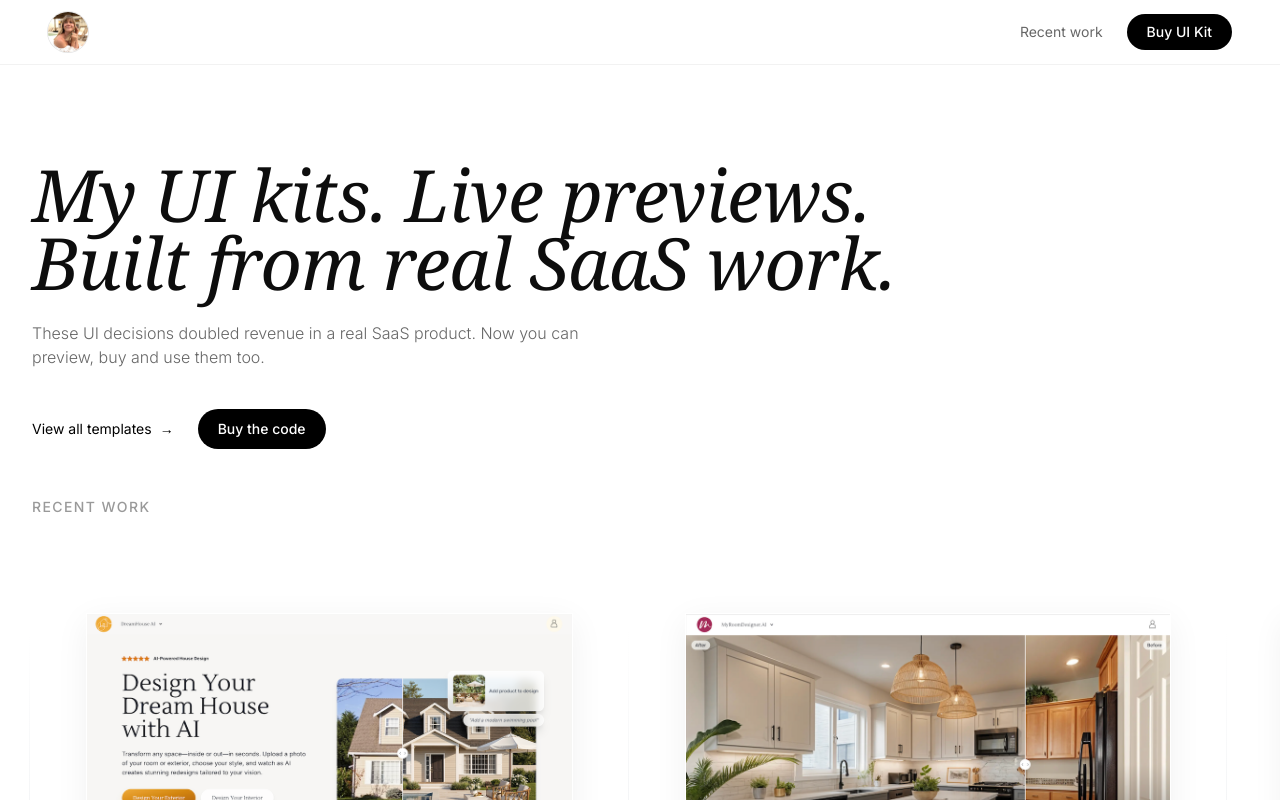
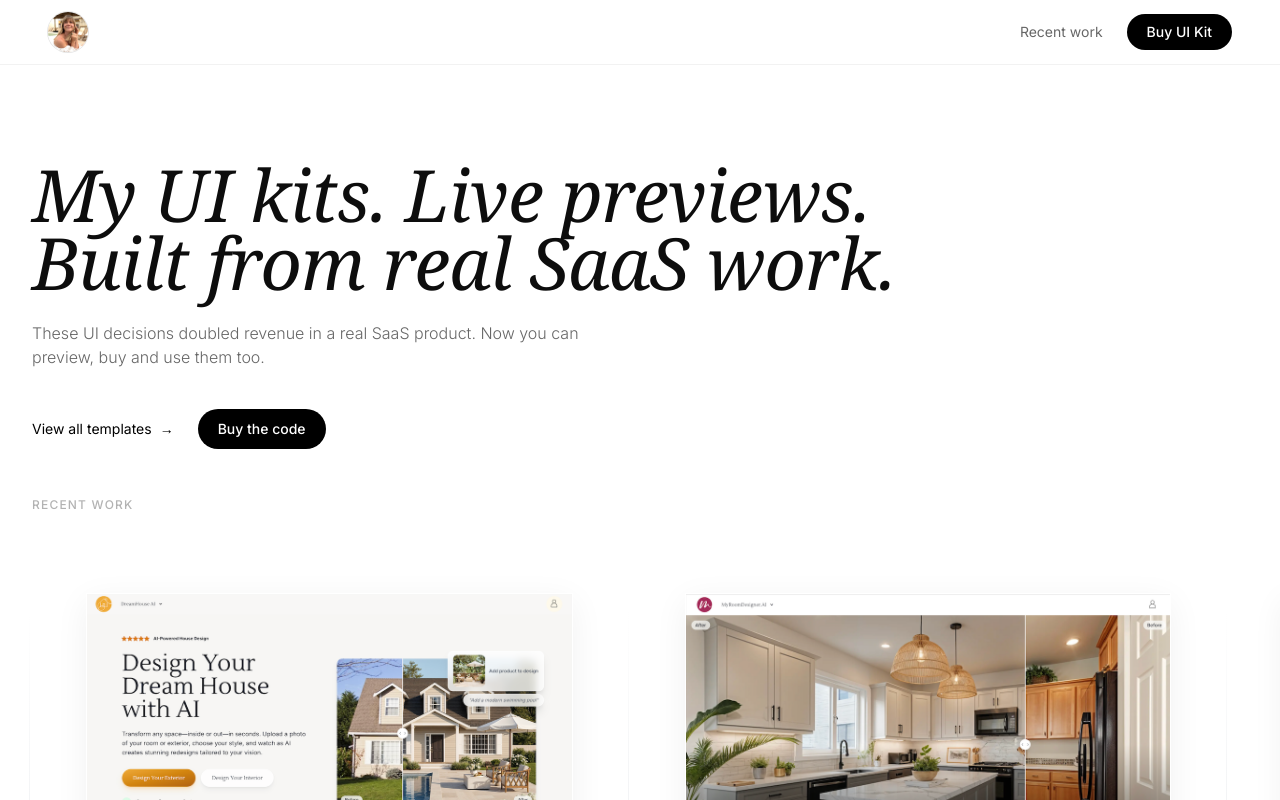
Before and after one commit to mh2023sfdbf/itsmarta-ui-kit, a Next.js app: page / in a window 1280 px wide. Shown: the top 800 px of the page. Built offline with nearby package versions, Linux system fonts and the light colour scheme; a web font is replaced by a local one.

Commit message:
Make Recent work subtitle smaller and closer to slides

```diff
--- a/components/sections/HeroGlassy.tsx
+++ b/components/sections/HeroGlassy.tsx
@@ -1020,8 +1020,8 @@ export default function PricingCards() {
       </div>
 
       {/* Recent Work Subtitle */}
-      <div className="mx-auto w-full max-w-7xl px-4 sm:px-6 md:px-8 mb-8">
-        <p className="text-xs sm:text-sm uppercase tracking-widest text-black/40 font-medium">
+      <div className="mx-auto w-full max-w-7xl px-4 sm:px-6 md:px-8 mb-4">
+        <p className="text-[10px] sm:text-xs uppercase tracking-widest text-black/30 font-medium">
           Recent work
         </p>
       </div>
```
